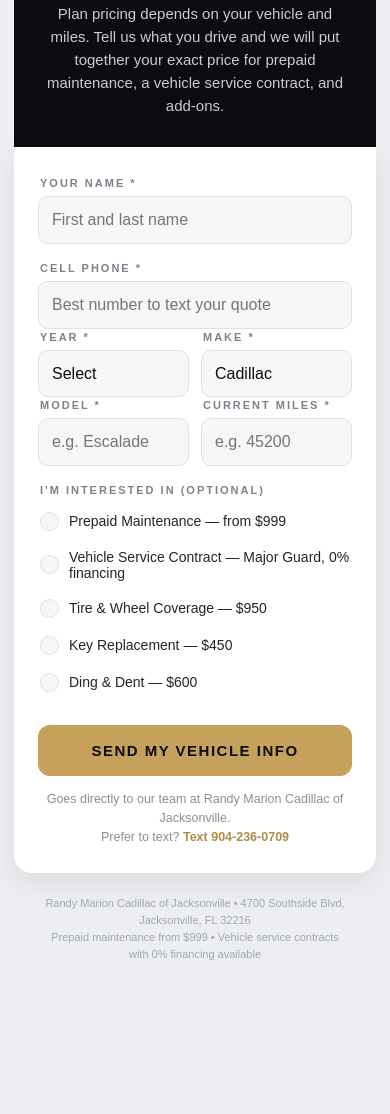
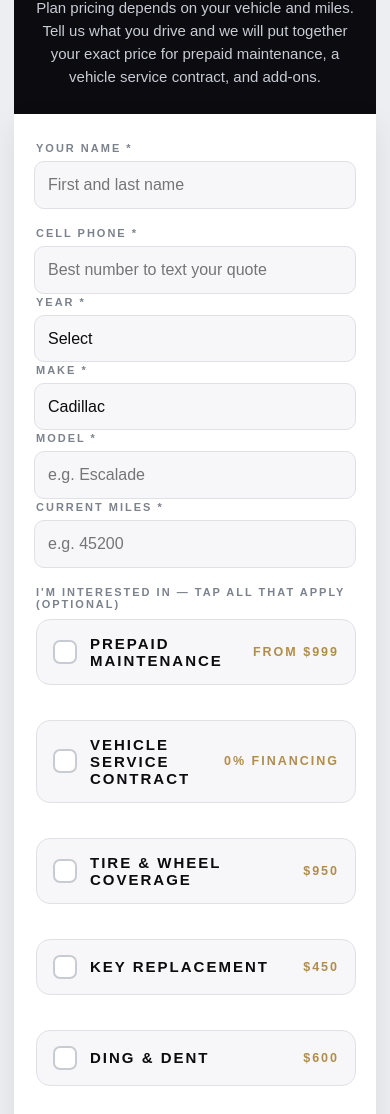
Before and after one commit to aaugustin24/randy-marion-email-assets, a plain HTML site: page quote-form.html in a window 390 px wide. Shown: the part 313-1427 px from the top of the page. Before the commit the page ends 1316 px from the top, so only its background shows below. Drawn offline with Linux system fonts and the light colour scheme.

Commit message:
Multi-select interest toggle cards + mobile stacking

```diff
--- a/quote-form.html
+++ b/quote-form.html
@@ -23,9 +23,15 @@
   input:focus,select:focus{outline:2px solid #C6A15B;border-color:#C6A15B;background:#ffffff;}
   .row{display:flex;gap:12px;}
   .row>div{flex:1;}
-  .checks{margin-top:6px;}
-  .checks label{display:flex;align-items:center;gap:10px;font-size:14px;font-weight:normal;letter-spacing:0;text-transform:none;color:#22252b;margin:0;padding:9px 2px;cursor:pointer;}
-  .checks input{width:19px;height:19px;padding:0;accent-color:#B08D4C;flex:none;}
+  .checks{display:flex;flex-direction:column;gap:10px;margin-top:6px;}
+  .opt{display:flex;align-items:center;gap:13px;background:#F7F7F9;border:1.5px solid #E0E1E6;border-radius:14px;padding:15px 16px;cursor:pointer;font-size:15px;font-weight:600;color:#0B0B10;}
+  .opt input{position:absolute;opacity:0;width:1px;height:1px;}
+  .opt .box{flex:none;width:24px;height:24px;border:2px solid #C9CBD2;border-radius:7px;background:#fff;display:flex;align-items:center;justify-content:center;color:#fff;font-size:15px;font-weight:800;}
+  .opt.sel{background:#FBF6EA;border-color:#C6A15B;}
+  .opt.sel .box{background:#C6A15B;border-color:#C6A15B;}
+  .opt.sel .box:before{content:"\2713";}
+  .opt small{margin-left:auto;font-weight:700;color:#B08D4C;white-space:nowrap;}
+  @media(max-width:560px){ .row{flex-direction:column;gap:0;} .card{padding:26px 20px;} .hero{padding:32px 20px 26px 20px;} }
   button{width:100%;margin-top:24px;padding:17px;background:#C6A15B;color:#0B0B10;border:none;border-radius:12px;font-size:15px;font-weight:bold;letter-spacing:1.5px;text-transform:uppercase;cursor:pointer;font-family:Arial,Helvetica,sans-serif;}
   button:disabled{opacity:.6;}
   .note{text-align:center;font-size:12.5px;line-height:19px;color:#8a8f98;padding-top:14px;}
@@ -90,13 +96,13 @@
         </div>
       </div>
 
-      <label>I'm Interested In (optional)</label>
+      <label>I'm Interested In — Tap All That Apply (optional)</label>
       <div class="checks" id="interests">
-        <label><input type="checkbox" value="Prepaid Maintenance (from $999)"> Prepaid Maintenance — from $999</label>
-        <label><input type="checkbox" value="Vehicle Service Contract (Major Guard, 0% financing)"> Vehicle Service Contract — Major Guard, 0% financing</label>
-        <label><input type="checkbox" value="Tire and Wheel Coverage ($950)"> Tire &amp; Wheel Coverage — $950</label>
-        <label><input type="checkbox" value="Key Replacement ($450)"> Key Replacement — $450</label>
-        <label><input type="checkbox" value="Ding and Dent ($600)"> Ding &amp; Dent — $600</label>
+        <label class="opt"><input type="checkbox" value="Prepaid Maintenance (from $999)"><span class="box"></span>Prepaid Maintenance<small>from $999</small></label>
+        <label class="opt"><input type="checkbox" value="Vehicle Service Contract (Major Guard, 0% financing)"><span class="box"></span>Vehicle Service Contract<small>0% financing</small></label>
+        <label class="opt"><input type="checkbox" value="Tire and Wheel Coverage ($950)"><span class="box"></span>Tire &amp; Wheel Coverage<small>$950</small></label>
+        <label class="opt"><input type="checkbox" value="Key Replacement ($450)"><span class="box"></span>Key Replacement<small>$450</small></label>
+        <label class="opt"><input type="checkbox" value="Ding and Dent ($600)"><span class="box"></span>Ding &amp; Dent<small>$600</small></label>
       </div>
 
       <button type="submit" id="sendBtn">Send My Vehicle Info</button>
@@ -125,6 +131,10 @@
     var o = document.createElement('option'); o.value = y; o.textContent = y; yearSel.appendChild(o);
   }
   var older = document.createElement('option'); older.value = '2007 or older'; older.textContent = '2007 or older'; yearSel.appendChild(older);
+
+  document.querySelectorAll('#interests input[type=checkbox]').forEach(function (c) {
+    c.addEventListener('change', function () { c.closest('.opt').classList.toggle('sel', c.checked); });
+  });
 
   document.getElementById('quoteForm').addEventListener('submit', function (e) {
     e.preventDefault();
```
